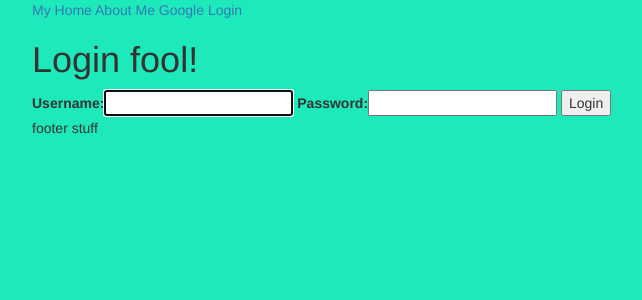
After one commit to taddeimania/class_notes, a Django app: page /login/ in a window 1280 px wide. The commit adds this page. Shown: the top 300 px of the page, without its empty margins (38-680 px from the left). Run offline with Django 3.2, Linux system fonts and the light colour scheme; some libraries are stand-ins or nearby versions.

Commit message:
added forms and user auth

```diff
--- a/week5/chirper2/chirper2/settings.py
+++ b/week5/chirper2/chirper2/settings.py
@@ -119,3 +119,4 @@ USE_TZ = True
 # https://docs.djangoproject.com/en/1.10/howto/static-files/
 
 STATIC_URL = '/static/'
+LOGIN_REDIRECT_URL = '/'
--- a/week5/chirper2/chirper2/urls.py
+++ b/week5/chirper2/chirper2/urls.py
@@ -1,10 +1,11 @@
-from django.conf.urls import url
+from django.conf.urls import url, include
 from django.contrib import admin
 
 from app.views import index_view, about_view
 
 urlpatterns = [
     url(r'^admin/', admin.site.urls),
+    url(r'^', include('django.contrib.auth.urls')),
     url(r'^$', index_view, name="index_view"),
     url(r'^about/$', about_view, name="about_view")
 ]
--- a/week5/chirper2/templates/base.html
+++ b/week5/chirper2/templates/base.html
@@ -16,6 +16,11 @@
             <a href="{% url 'index_view' %}">My Home </a>
             <a href="{% url 'about_view' %}">About Me </a>
             <a href="https://google.com">Google</a>
+            {% if not request.user.is_authenticated %}
+                <a href="{% url 'login' %}">Login</a>
+            {% else %}
+                <a href="{% url 'logout' %}?next={% url 'index_view' %}">Logout</a>
+            {% endif %}
             {% block content %}
             {% endblock %}
             {% block footer %}
--- a/week5/chirper2/templates/index.html
+++ b/week5/chirper2/templates/index.html
@@ -2,6 +2,7 @@
 
 {% block content %}
 <h1>Welcome to Chirper (inheritance)</h1>
+<h3>{{ request.user }}</h3>
 
 <form class="" action="" method="post">
     {% csrf_token %}
--- /dev/null
+++ b/week5/chirper2/templates/registration/login.html
@@ -0,0 +1,10 @@
+{% extends 'base.html' %}
+
+{% block content %}
+<h1>Login fool!</h1>
+<form class="" action="" method="post">
+    {% csrf_token %}
+    {{ form }}
+    <input type="submit" name="name" value="Login">
+</form>
+{% endblock %}
```
Also changed, not shown: week5/chirper2/db.sqlite3, 1 other file.
